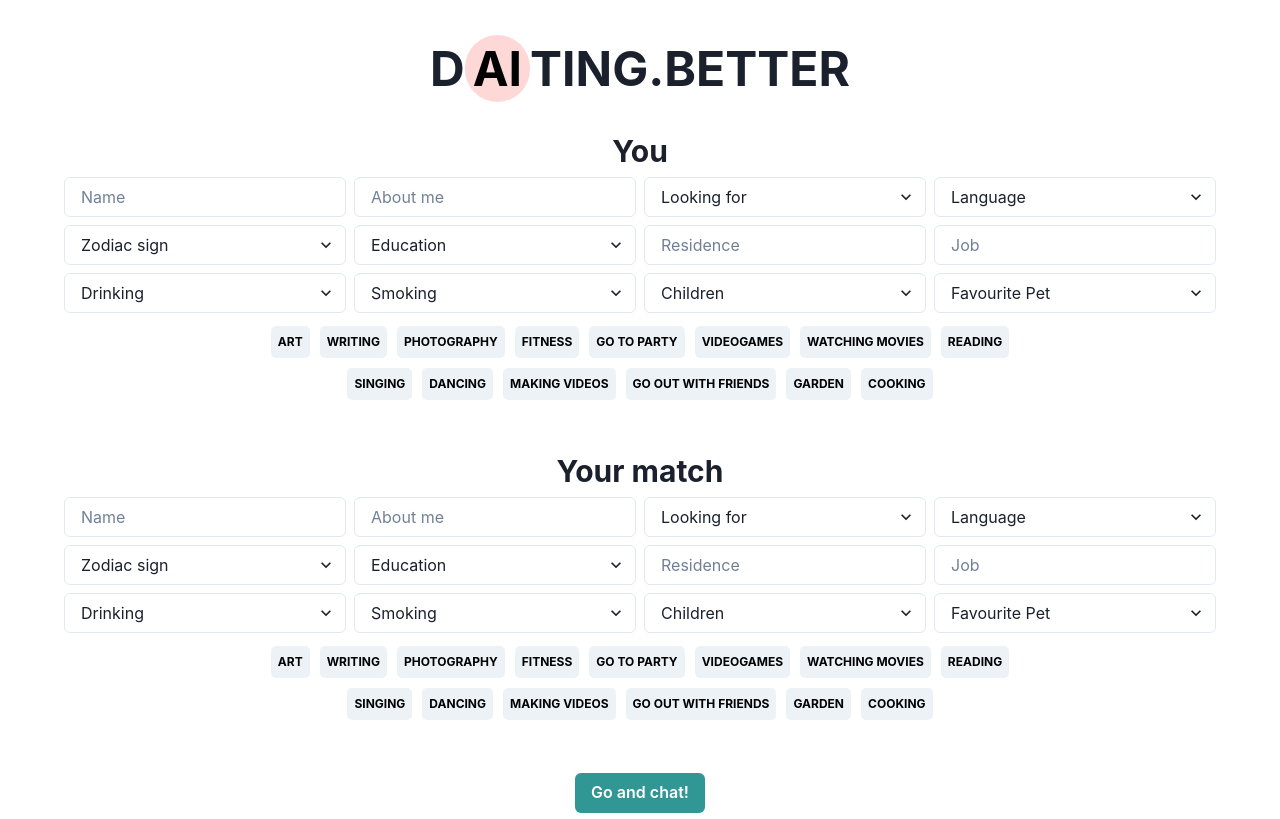
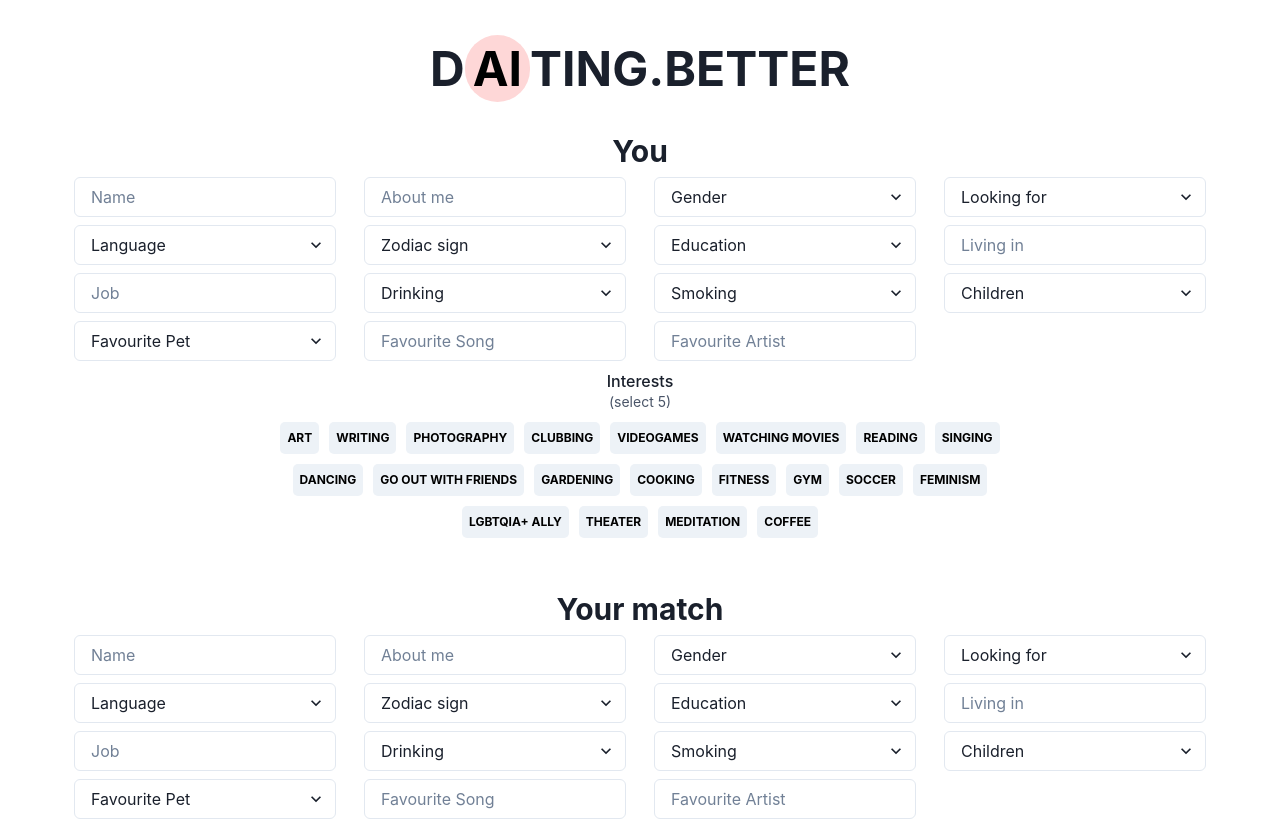
Before and after one commit to jkreller/dating-generator-ui, a React (Create React App) app: page / in a window 1280 px wide. Shown: the top 819 px of the page. Built offline with nearby package versions, Linux system fonts and the light colour scheme.

Commit message:
Add error message and chat input

```diff
--- a/src/components/Conversation.jsx
+++ b/src/components/Conversation.jsx
@@ -1,17 +1,11 @@
-import { Stack, Heading, Flex, Spinner, Center, Text } from "@chakra-ui/react";
+import { Stack, Heading, Flex, Spinner, Center, Input } from "@chakra-ui/react";
 import Message from "../components/Message";
 import MessageChoices from "../components/MessageChoices";
 import ErrorAlert from "../components/ErrorAlert";
+import MessageInput from "../components/MessageInput";
 
-function Conversation({choices, history, onChoiceSelection, hidden, fetchError}) {
+function Conversation({choices, history, onChoiceSelection, hidden, fetchError, stopAiConversation}) {
   const isUser = history.length % 2 === 0;
-
-  if (!hidden) {
-    window.scrollTo({
-      top: window.scrollY + window.innerHeight,
-      behavior: 'smooth',
-    });
-  }
 
   return (
     <>
@@ -28,7 +22,12 @@ function Conversation({choices, history, onChoiceSelection, hidden, fetchError})
             choices={choices}
             onSelect={onChoiceSelection}
             isUser={isUser}
-          /> : (fetchError ? <ErrorAlert message='Error when trying to fetch messages' /> : <Center m='30px'><Spinner/></Center>) }
+          /> : (fetchError ?
+            <ErrorAlert message='Error when trying to fetch messages' /> :
+            (stopAiConversation ?
+              <MessageInput onSubmit={onChoiceSelection}/>
+              : <Center m='30px'><Spinner/></Center>)
+            ) }
         </Flex>
       </Stack>
     }
--- a/src/components/ErrorAlert.jsx
+++ b/src/components/ErrorAlert.jsx
@@ -1,12 +1,15 @@
-import { Alert, AlertIcon, AlertTitle, AlertDescription } from '@chakra-ui/react'
+import { Alert, AlertIcon, AlertTitle, AlertDescription, Center } from '@chakra-ui/react'
 
-const ErrorAlert = ({message}) => {
+const ErrorAlert = ({message, omitTitle = false}) => {
   return (
-    <Alert status='error'>
+    <Center>
+    <Alert status='error' borderRadius={7}>
         <AlertIcon />
-        <AlertTitle>Error!</AlertTitle>
+        { !omitTitle &&
+          <AlertTitle>Error!</AlertTitle>
+        }
         <AlertDescription>{message}</AlertDescription>
-    </Alert>
+    </Alert></Center>
   );
 };
 
--- a/src/components/Header.jsx
+++ b/src/components/Header.jsx
@@ -1,9 +1,10 @@
 import React, { useState } from 'react';
-import { Button, VStack, Center } from "@chakra-ui/react";
+import { Button, VStack, Center, Text } from "@chakra-ui/react";
 import Profile from "../components/Profile";
+import ErrorAlert from "../components/ErrorAlert";
 import ProfileInputCallbackObject from '../models/ProfileInputCallbackObject';
 
-const Header = ({onConversationStart}) => {
+const Header = ({onConversationStart, errorMessage}) => {
   const [profiles, setProfiles] = useState({
     profile1: {},
     profile2: {}
@@ -38,6 +39,10 @@ const Header = ({onConversationStart}) => {
         <Profile heading='Your match' onChange={(event) => handleProfileChange(event, 2)} />
 
         <Button colorScheme='teal' onClick={() => onConversationStart(profiles)}>Go and chat!</Button>
+
+        { errorMessage &&
+          <ErrorAlert message={errorMessage} omitTitle={true} />
+        }
       </VStack>
     </Center>
   );
--- a/src/components/Message.jsx
+++ b/src/components/Message.jsx
@@ -3,7 +3,7 @@ import Clickable from "../components/Clickable";
 
 const Message = ({children, isUser, onClick}) => {
   return (
-    <Clickable onClick={onClick} alignSelf={isUser ? 'flex-start' : 'flex-end'} _disabled={{ pointerEvents: "none" }} isDisabled={onClick ? false : true}>
+    <Clickable onClick={onClick} alignSelf={isUser ? 'flex-start' : 'flex-end'} _disabled={{ pointerEvents: "none" }} isDisabled={onClick ? false : true} ml='10px' mr='10px'>
       <Text align={isUser ? 'left' : 'right'} maxW='400px' borderRadius='lg' p='10px' backgroundColor={isUser ? 'red.100' : 'blue.100'}>{children}</Text>
     </Clickable>
   );
--- /dev/null
+++ b/src/components/MessageInput.jsx
@@ -0,0 +1,31 @@
+import { useState } from 'react';
+import { HStack, Input, Button } from '@chakra-ui/react';
+
+function MessageInput({onSubmit}) {
+  const [inputValue, setInputValue] = useState('');
+
+  const handleKeyDown = (event) => {
+    if (event.key === 'Enter') {
+        handleSubmit();
+    }
+  };
+
+  const handleSubmit = () => {
+    onSubmit(inputValue);
+    setInputValue('');
+  };
+
+  return (
+    <HStack m='10px'>
+      <Input
+        placeholder='Your message'
+        value={inputValue}
+        onChange={(e) => setInputValue(e.target.value)}
+        onKeyDown={handleKeyDown}
+      />
+      <Button onClick={handleSubmit}>Send</Button>
+    </HStack>
+  );
+}
+
+export default MessageInput;
--- a/src/components/Profile-components/InterestBadges.jsx
+++ b/src/components/Profile-components/InterestBadges.jsx
@@ -1,5 +1,5 @@
 import React, { useState } from 'react';
-import { Badge, Box } from "@chakra-ui/react";
+import { Badge, Box, FormControl, FormLabel, FormHelperText } from "@chakra-ui/react";
 import Clickable from "../Clickable";
 import ProfileInputCallbackObject from '../../models/ProfileInputCallbackObject';
 
@@ -7,6 +7,10 @@ const InterestBadges = ({ interests, onChange }) => {
   const [selected, setSelected] = useState([]);
 
   const handleClick = interest => {
+    if (selected.length >= 5) {
+      return;
+    }
+
     let newSelected;
     if (selected.includes(interest)) {
       newSelected = selected.filter(item => item !== interest);
@@ -20,6 +24,9 @@ const InterestBadges = ({ interests, onChange }) => {
 
   return (
     <Box maxW='800px'>
+    <FormControl>
+      <FormLabel textAlign='center' m={0}>Interests</FormLabel>
+      <FormHelperText mt={0} mb='7px'>(select 5)</FormHelperText>
         {interests.map((interest, index) => (
           <Clickable key={index} onClick={() => handleClick(interest)} id='interests'>
             <Badge key={index} m='5px' p='7px' color={selected.includes(interest) ? 'white' : 'black'} background={selected.includes(interest) ? '#ff4d73' : 'gray.100'} borderRadius={5}>
@@ -27,6 +34,7 @@ const InterestBadges = ({ interests, onChange }) => {
             </Badge>
           </Clickable>
         ))}
+    </FormControl>
     </Box>
   );
 };
--- a/src/components/Profile-components/ProfileInput.jsx
+++ b/src/components/Profile-components/ProfileInput.jsx
@@ -1,11 +1,11 @@
 import { FormControl, Select, Input, Box } from "@chakra-ui/react";
 
 
-function ProfileInput({info, onChange, isRequired}) {
+function ProfileInput({info, onChange}) {
   return (
     <FormControl key={info.name} id={info.name} isRequired={info.required}>
-      {info.type === "choice" ? (
-        <Box>
+      <Box ml='10px' mr='10px'>
+        {info.type === "choice" ? (
           <Select name={info.name} placeholder={info.name} onChange={onChange}>
             {info.choices.map((choice) => (
               <option key={choice} value={choice}>
@@ -13,12 +13,10 @@ function ProfileInput({info, onChange, isRequired}) {
               </option>
             ))}
           </Select>
-        </Box>
-      ) : (
-        <Box>
+        ) : (
           <Input name={info.name} placeholder={info.name} onChange={onChange} />
-        </Box>
-      )}
+        )}
+      </Box>
     </FormControl>
   );
 }
--- a/src/components/Profile.jsx
+++ b/src/components/Profile.jsx
@@ -1,5 +1,4 @@
-import { Heading, SimpleGrid, VStack} from "@chakra-ui/react";
-import React, { useState } from 'react';
+import { Heading, SimpleGrid, VStack } from "@chakra-ui/react";
 import InterestBadges from './Profile-components/InterestBadges.jsx';
 import ProfileInput from './Profile-components/ProfileInput.jsx';
 
@@ -14,9 +13,14 @@ const profileInformation = [
     type: "text",
   },
   {
+    name: "Gender",
+    type: "choice",
+    choices: ['male', 'female', 'diverse'],
+  },
+  {
     name: "Looking for",
     type: "choice",
-      choices: ["dating", "relationship"],
+    choices: ["relationship", "dating", "something casual", "new friends", "not sure yet"],
   },
   {
     name: "Language",
@@ -34,7 +38,7 @@ const profileInformation = [
     choices: ["High School", "Associate's Degree", "Bachelor's Degree", "Master's Degree", "Doctorate Degree", "Vocational School", "Trade School", "Homeschool", "Other"],
   },
   {
-      name: "Residence",
+    name: "Living in",
     type: "text",
   },
   {
@@ -61,8 +65,16 @@ const profileInformation = [
     type: "choice",
     choices: ["Cats", "Dogs", "Reptiles", "Fish", "Rabbits", "Small Mammals", "Birds", "Amphibians", "Insects"],
   },
+  {
+    name: "Favourite Song",
+    type: "text",
+  },
+  {
+    name: "Favourite Artist",
+    type: "text",
+  },
 ];
-const interests = ['art', 'writing', 'photography', 'fitness', 'go to party', 'videogames', 'watching movies', 'reading', 'singing', 'dancing', 'making videos', 'go out with friends', 'garden', 'cooking'];
+const interests = ['art', 'writing', 'photography', 'clubbing', 'videogames', 'watching movies', 'reading', 'singing', 'dancing', 'go out with friends', 'gardening', 'cooking', 'fitness', 'gym', 'soccer', 'feminism', 'LGBTQIA+ ally', 'theater', 'meditation', 'coffee'];
 
 const Profile = ({heading, onChange}) => {
   return (
--- a/src/helper/ProfileHelper.js
+++ b/src/helper/ProfileHelper.js
@@ -9,6 +9,8 @@ class ProfileHelper {
     }
 
     static areFilledProfiles(profiles) {
+        if (!profiles) return false;
+
         return profiles.profile1 &&
             profiles.profile2 &&
             Object.keys(profiles.profile1).length !== 0 &&
--- a/src/pages/Chat.jsx
+++ b/src/pages/Chat.jsx
@@ -11,15 +11,29 @@ const AnimationBox = chakra(motion.div, {
 });
 
 const Chat = () => {
-  const [profiles, setProfiles] = useState({});
+  const [profiles, setProfiles] = useState(null);
   const [history, setHistory] = useState([]);
   const [choices, setChoices] = useState([]);
   const [hideConversation, setHideConversation] = useState(true);
   const [fetchError, setFetchError] = useState(null);
+  const [stopAiConversation, setStopAiConversation] = useState(false);
+  const [errorMessage, setErrorMessage] = useState(null);
 
   useEffect(() => {
+    if (!hideConversation) {
+      scrollToBottom();
+    }
+  }, [hideConversation, scrollToBottom]);
+
+  useEffect(() => {
+    if (history.length >= 6) {
+      setStopAiConversation(true);
+      return;
+    }
+
     if (ProfileHelper.areFilledProfiles(profiles)) {
       console.log("Fetching choices");
+      setHideConversation(false);
       fetchChoices().then((choices) => {
         setChoices(choices);
       });
@@ -27,13 +41,25 @@ const Chat = () => {
   }, [profiles, history]);
 
   const handleConversationStart = (profiles) => {
+    if (!ProfileHelper.areFilledProfiles(profiles)) {
+      setErrorMessage('Please add at least one information for each profile');
+    } else {
+      setErrorMessage(null);
+    }
+
     setProfiles(profiles);
-    setHideConversation(false);
   };
 
   function handleChoiceSelection(choice) {
     setHistory([...history, {sender: ProfileHelper.getNextProfileIdByHistory(history), msg: choice}]);
     setChoices([]);
+  }
+
+  function scrollToBottom() {
+    window.scrollTo({
+      top: window.scrollY + window.innerHeight,
+      behavior: 'smooth',
+    });
   }
 
   async function fetchChoices() {
@@ -61,10 +87,10 @@ const Chat = () => {
         </Heading>
       </AnimationBox>
       <AnimationBox as={motion.div} transition={{ease: 'easeOut', duration: 0.5, delay: 0.3}} initial={{ y: -20, opacity: 0 }} animate={{ y: 0, opacity: 1 }}>
-        <Header onConversationStart={handleConversationStart} />
+        <Header onConversationStart={handleConversationStart} errorMessage={errorMessage} />
       </AnimationBox>
       <AnimationBox as={motion.div} transition={{ease: 'easeOut', duration: 0.5, delay: 0.6}} initial={{ y: -20, opacity: 0 }} animate={{ y: 0, opacity: 1 }}>
-        <Conversation choices={choices} history={history} onChoiceSelection={handleChoiceSelection} hidden={hideConversation} fetchError={fetchError} />
+        <Conversation choices={choices} history={history} onChoiceSelection={handleChoiceSelection} hidden={hideConversation} fetchError={fetchError} stopAiConversation={stopAiConversation} />
       </AnimationBox>
     </>
   );
```
Lines whose indentation alone changed are shown as unchanged.
